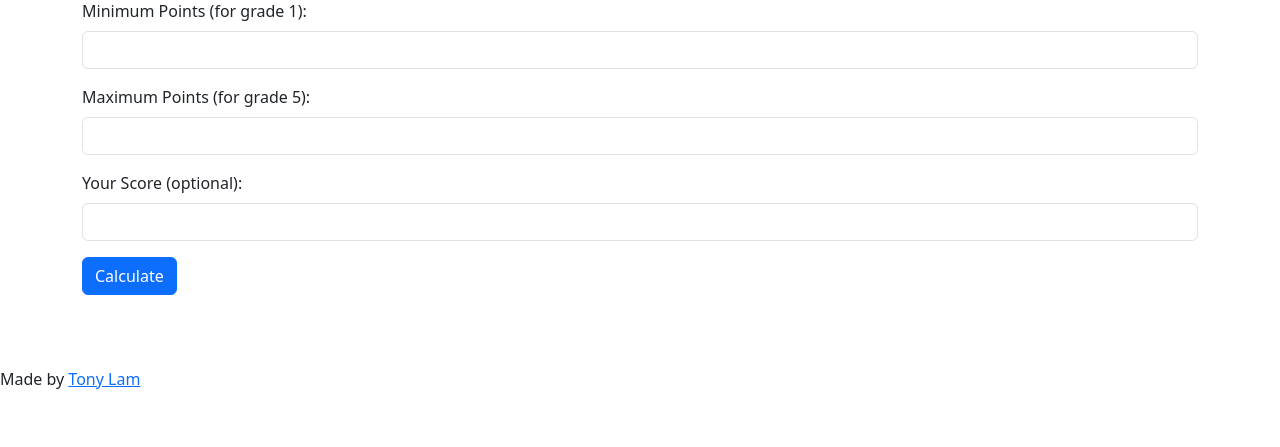
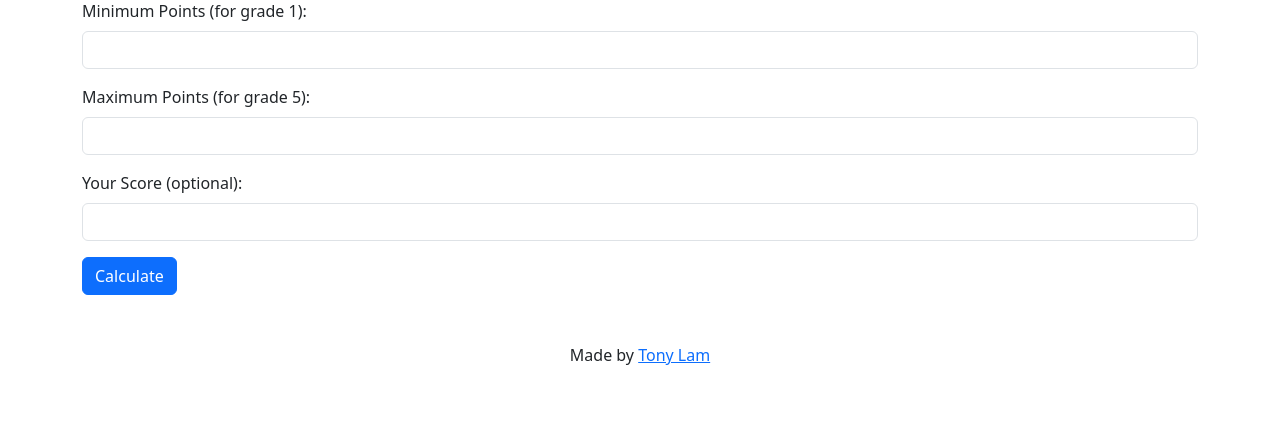
Before and after one commit to lamtonylam/arvosanalaskuri, a Flask app: page / in a window 1280 px wide. Shown: the part 121-568 px from the top of the page. Run offline with Flask 3, Linux system fonts and the light colour scheme.

Commit message:
fix: center footer and add padding

```diff
--- a/templates/index.html
+++ b/templates/index.html
@@ -100,11 +100,14 @@
                 </table>
             </div>
             {% endif %}
+            <div class="pt-4">
+                <p class="text-center">
+                    Made by
+                    <a href="https://www.cs.helsinki.fi/u/tonylam/">Tony Lam</a>
+                </p>
+            </div>
         </div>
-        <p>
-            Made by
-            <a href="https://www.cs.helsinki.fi/u/tonylam/">Tony Lam</a>
-        </p>
+
         <script src="https://cdn.jsdelivr.net/npm/bootstrap@5.3.0/dist/js/bootstrap.bundle.min.js"></script>
     </body>
 </html>
```
